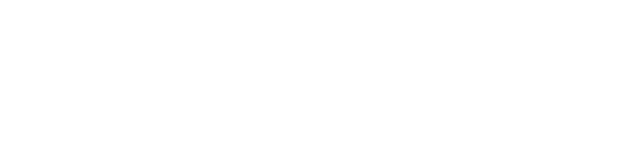
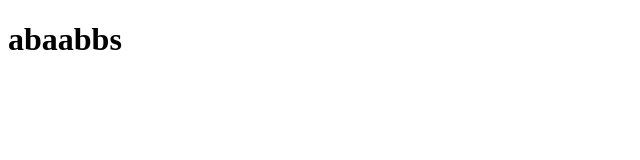
Before and after one commit to KhangPhuNgo/test, a plain HTML site: page folder2/index.html in a window 1280 px wide. Shown: the whole page, without its empty margins (0-640 px from the left). Drawn offline with Linux system fonts and the light colour scheme.

Commit message:
add form tag

```diff
--- a/folder2/index.html
+++ b/folder2/index.html
@@ -7,6 +7,8 @@
   <title>Sign up</title>
 </head>
 <body>
-
+  <form action="">
+    <h1>abaabbs</h1>
+  </form>
 </body>
 </html>
```
